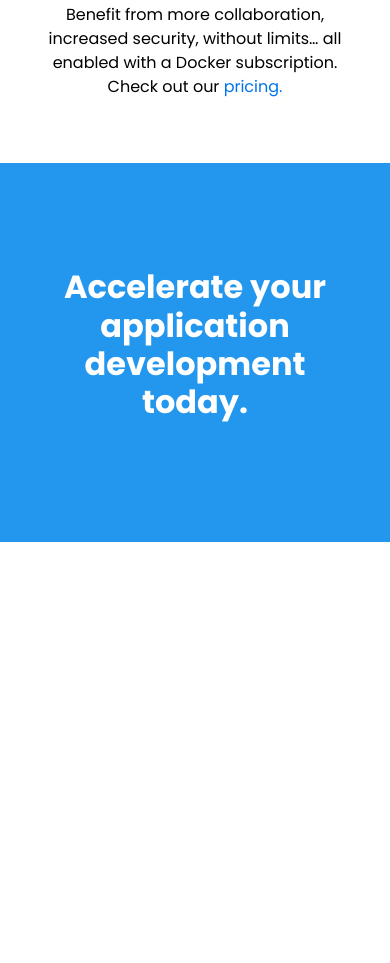
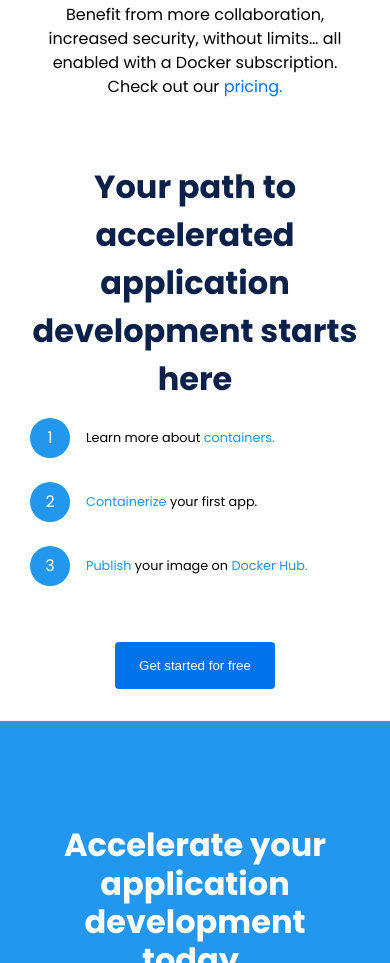
Before and after one commit to Polashahmad01/docker-site-with-css-flexbox, a plain HTML site: page index.html in a window 390 px wide. Shown: the part 7472-8435 px from the top of the page. Before the commit the page ends 8014 px from the top, so only its background shows below. Drawn offline with Linux system fonts and the light colour scheme; files whose address does not match are found by name.

Commit message:
add responsive development section

```diff
--- a/index.html
+++ b/index.html
@@ -290,6 +290,36 @@
     </div>
   </section>
 
+  <!-- Section: Development -->
+  <section class="development">
+    <div class="container">
+      <div class="development-container">
+        <h1>
+          Your path to accelerated application development starts here
+        </h1>
+        <div class="steps">
+          <div>
+            <div class="step">
+              <div class="circle">1</div>
+              <span>Learn more about <a href="#">containers.</a></span>
+            </div>
+            <div class="step">
+              <div class="circle">2</div>
+              <span><a href="#">Containerize</a> your first app.</span>
+            </div>
+            <div class="step">
+              <div class="circle">3</div>
+              <span><a href="#">Publish</a> your image on <a href="#">Docker Hub.</a></span>
+            </div>
+          </div>
+        </div>
+        <div class="btn">
+          <button>Get started for free</button>
+        </div>
+      </div>
+    </div>
+  </section>
+
   <!-- Section: Application -->
   <section class="application">
     <div class="container">
--- a/styles/styles.css
+++ b/styles/styles.css
@@ -580,6 +580,94 @@ a {
   }
 }
 
+/* Section: Development */
+.development {
+  background-color: #fff;
+  overflow-x: hidden;
+}
+
+.development .container .development-container h1 {
+  font-size: 2rem;
+  color: #0b214a;
+  text-align: center;
+}
+
+.development .container .development-container .steps .step {
+  display: flex;
+  align-items: center;
+  gap: 1rem;
+  margin-bottom: 1.5rem;
+}
+
+.development .container .development-container .steps .step .circle {
+  display: flex;
+  justify-content: center;
+  align-items: center;
+  height: 40px;
+  width: 40px;
+  color: #fff;
+  border-radius: 50px;
+  background-color: #2396ED;
+}
+
+.development .container .development-container .steps .step span {
+  font-size: 0.8rem;
+  font-weight: 400;
+}
+
+.development .container .development-container .steps .step span a {
+  color: #2396ED;
+}
+
+.development .container .development-container .btn {
+  display: flex;
+  justify-content: center;
+  align-items: center;
+}
+
+.development .container .development-container .btn button {
+  background-color: #0073ec;
+  border: none;
+  color: #fff;
+  padding: 1rem 1.5rem;
+  border-radius: 4px;
+  cursor: pointer;
+  margin: 2rem 0;
+  transition: all 0.3s ease-in;
+}
+
+.development .container .development-container .btn button:hover {
+  background-color: #0162cc;
+}
+
+@media (min-width: 640px) {
+  .development {
+    padding: 7rem 0;
+  }
+
+  .development .container .development-container h1 {
+    font-size: 2.3rem;
+    line-height: 1.3;
+    margin-bottom: 2rem;
+  }
+
+  .development .container .development-container .steps {
+    display: flex;
+    flex-direction: column;
+    justify-content: center;
+    align-items: center;
+  }
+
+  .development .container .development-container .steps .step .circle {
+    height: 50px;
+    width: 50px;
+  }
+
+  .development .container .development-container .steps .step span {
+    font-size: 1.2rem;
+  }
+}
+
 /* Section: Application */
 .application {
   background-color: #2396ED;
```
